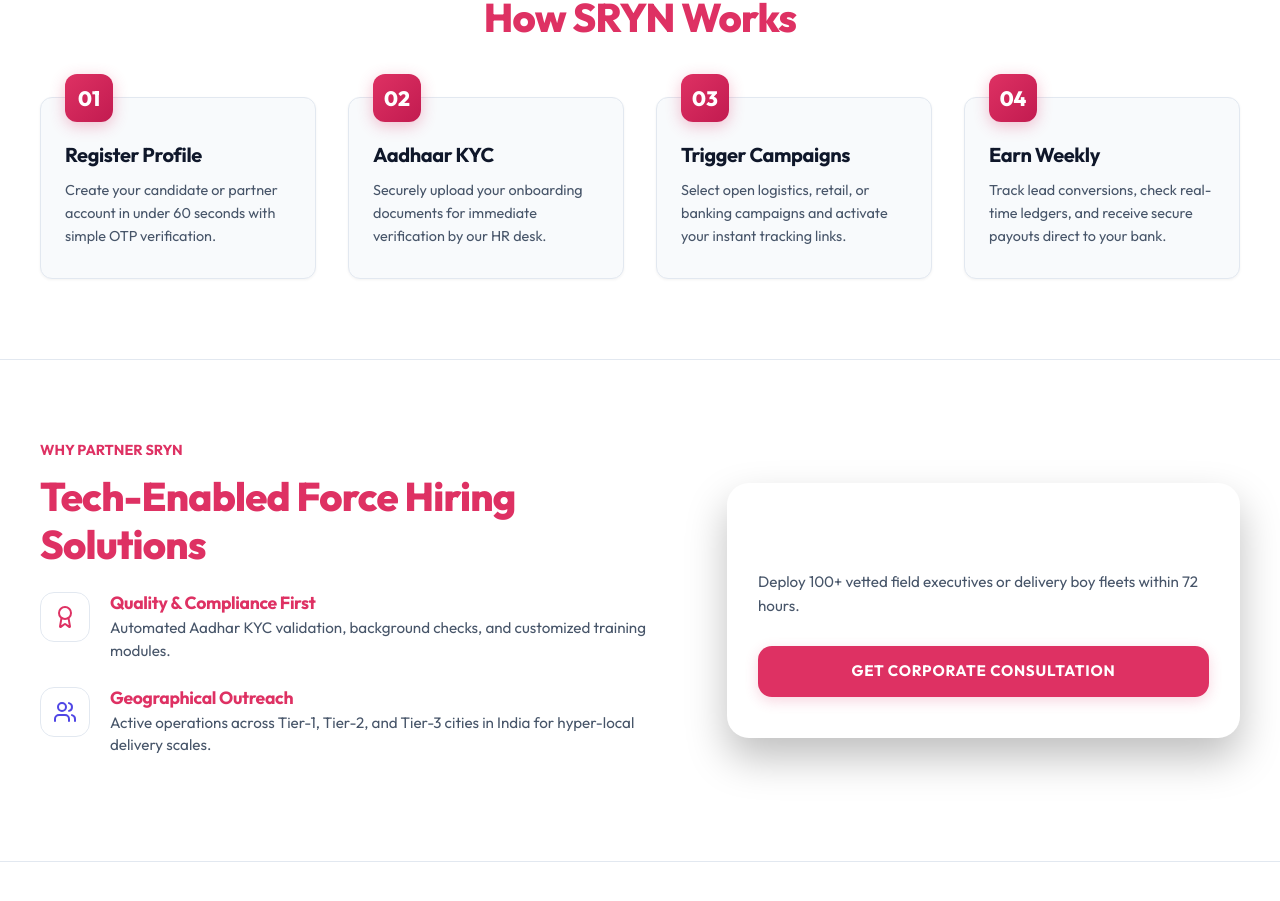
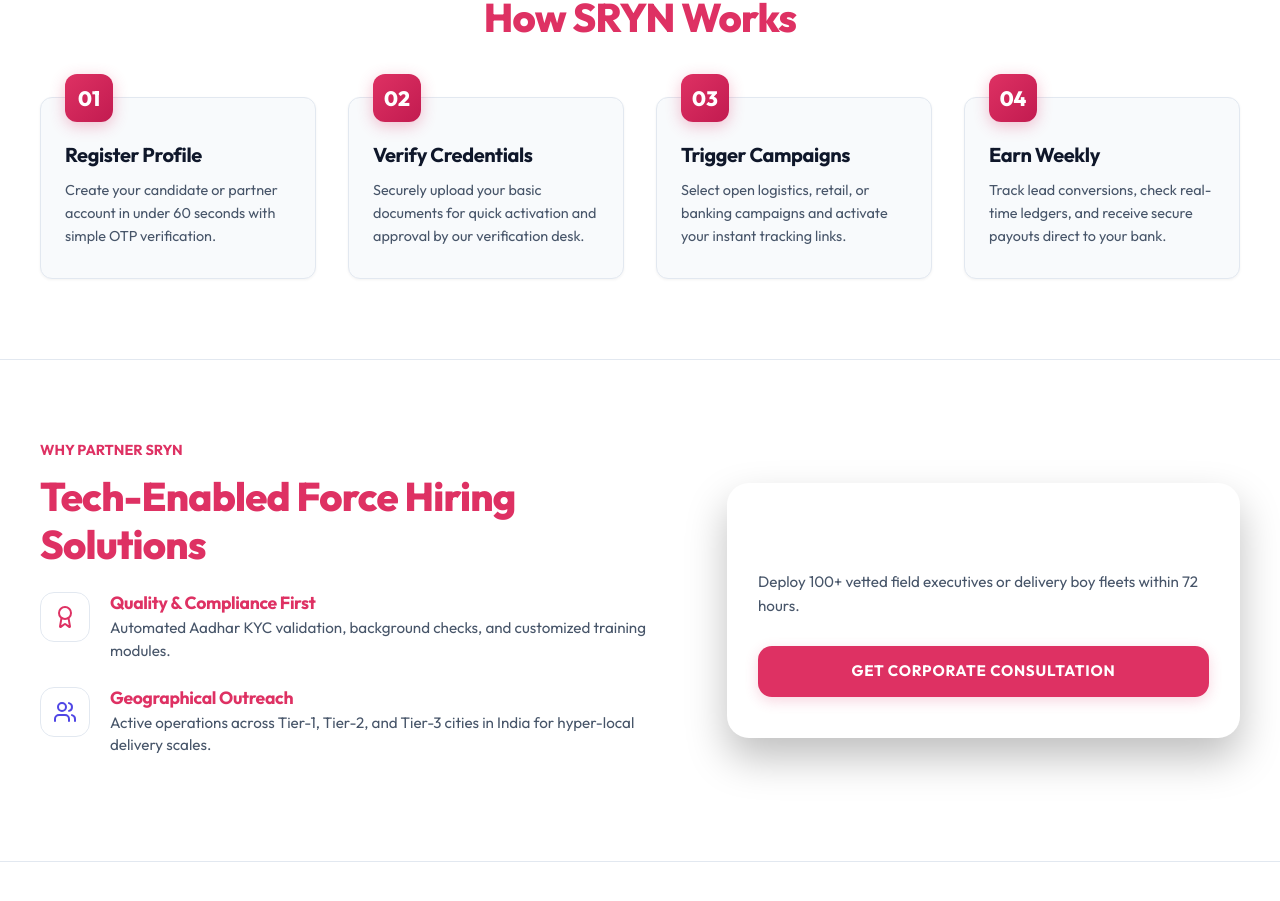
Before and after one commit to ravidhakre/gig-sathi, a React (Vite) app: page / in a window 1280 px wide. Shown: the part 1894-2795 px from the top of the page. Built offline with nearby package versions, Linux system fonts and the light colour scheme; no server answers; the database is empty.

Commit message:
brand: change Step 2 in onboarding process from Aadhaar KYC to Verify Credentials with more professional copy

```diff
--- a/src/pages/Home.jsx
+++ b/src/pages/Home.jsx
@@ -271,9 +271,9 @@
             {/* Step 2 */}
             <div className="process-card">
               <div className="process-number">02</div>
-              <h3 style={{ fontSize: '1.25rem', fontWeight: 700, marginBottom: '12px', color: 'var(--text-primary)' }}>Aadhaar KYC</h3>
+              <h3 style={{ fontSize: '1.25rem', fontWeight: 700, marginBottom: '12px', color: 'var(--text-primary)' }}>Verify Credentials</h3>
               <p style={{ color: 'var(--text-secondary)', fontSize: '0.9rem', lineHeight: '1.6' }}>
-                Securely upload your onboarding documents for immediate verification by our HR desk.
+                Securely upload your basic documents for quick activation and approval by our verification desk.
               </p>
             </div>
             {/* Step 3 */}
```
